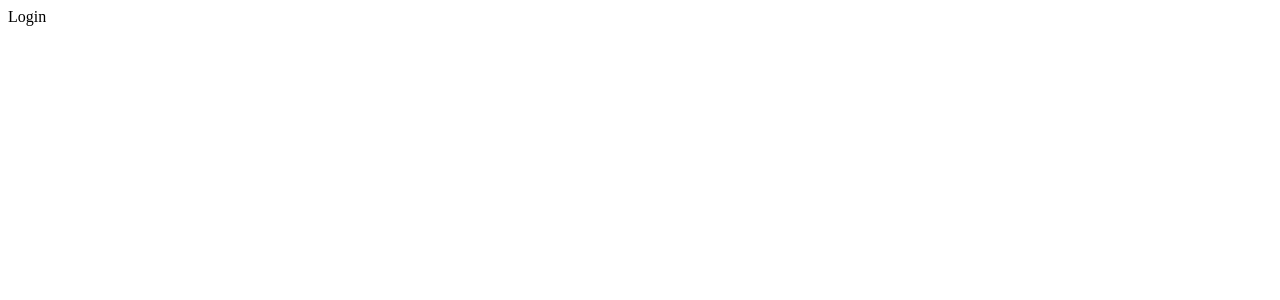
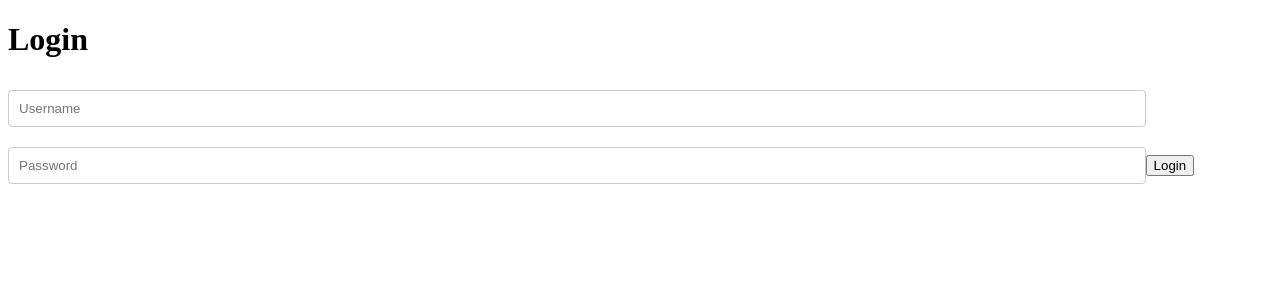
Before and after one commit to Armadillobambi/Django-react-tut, a React (Vite) app in the folder frontend/: page /login in a window 1280 px wide. Shown: the top 300 px of the page. Built offline with nearby package versions, Linux system fonts and the light colour scheme.

Commit message:
formstuff

```diff
--- a/frontend/src/components/Form.jsx
+++ b/frontend/src/components/Form.jsx
@@ -2,8 +2,9 @@ import { useState } from 'react';
 import api from '../api';
 import { useNavigate } from 'react-router-dom';
 import { ACCESS_TOKEN, REFRESH_TOKEN } from '../constants';
+import '../style/Form.css';
 
-function Form({ route, method}) {
+export default function Form({ route, method}) {
     const [username, setUsername] = useState('');
     const [password, setPassword] = useState('');
     const [loading, setLoading] = useState(false);
--- a/frontend/src/pages/Login.jsx
+++ b/frontend/src/pages/Login.jsx
@@ -1,3 +1,5 @@
+import Form from '../components/Form';
+
 export default function Login() {
-    return <div>Login</div>;
+    return <Form route="/api/login/" method="login" />;
 }
--- a/frontend/src/pages/Register.jsx
+++ b/frontend/src/pages/Register.jsx
@@ -1,3 +1,5 @@
+import Form from '../components/Form';
+
 export default function Register() {
-    return <div>Register</div>;
+    return <Form route="/api/register/" method="register" />;
 }
```
